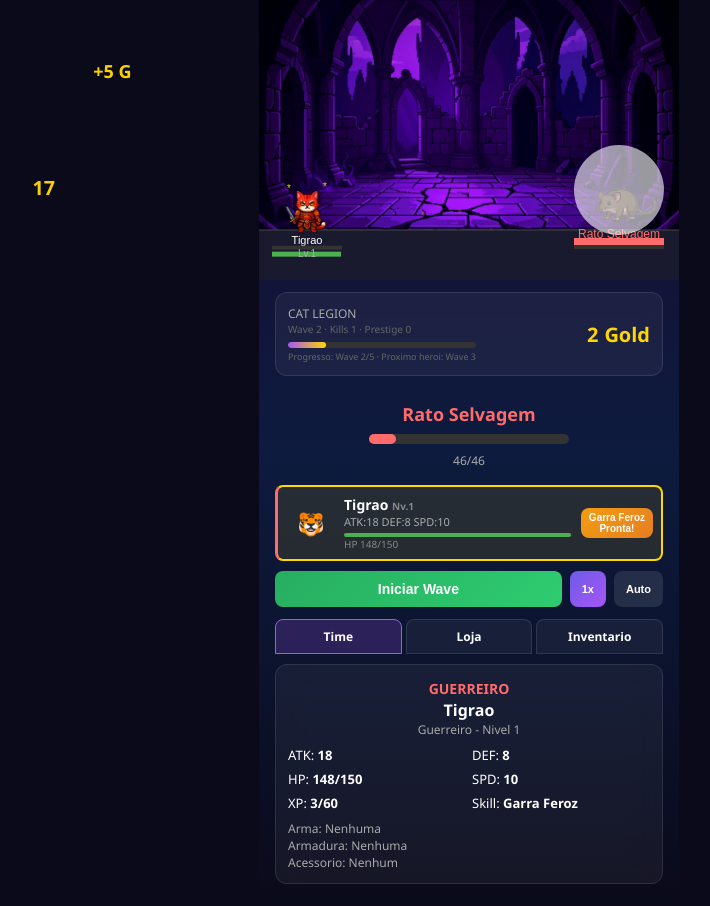
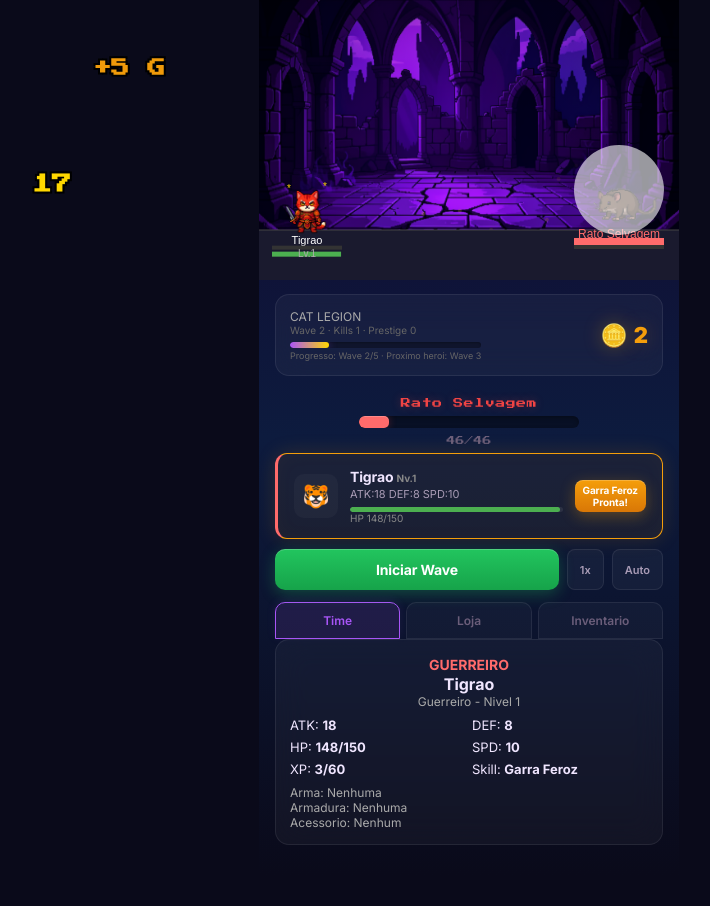
Before and after one commit to ViniciusOdorizziHoppe/Cat-Legion-App, a website: page index.html in a window 1280 px wide. Shown: the whole page, without its empty margins (171-881 px from the left). After the commit the page ends 875 px from the top, so only its background shows below. Drawn offline with Linux system fonts and the light colour scheme.

Commit message:
feat: Polimento visual completo - CSS redesign profissional
- Google Fonts: Press Start 2P (pixel/dano) + Inter (UI)
- CSS variables: paleta harmonizada (roxo, dourado, verde, vermelho, ciano)
- Cards: padding 16px, glow nas bordas, animacao de press (scale 0.98)
- Botoes: box-shadow+glow, gradiente vertical, inset highlight, scale:active
- Dano: Press Start 2P + text-shadow preto grosso (contorno)
- HP bar: gradiente + box-shadow glow + borda arredondada 6px
- Progress bar: gradiente roxo->dourado com glow
- Backdrop-filter blur nos paineis (glassmorphism)
- Inventory: cards padronizados com hover
- Util buttons: estilo secundario com toggle active
- Gold: font-weight 900 + text-shadow glow dourado
- Espacamento: 14-16px padding consistente em todos elementos

```diff
--- a/index.html
+++ b/index.html
@@ -4,44 +4,223 @@
 <meta charset="UTF-8">
 <meta name="viewport" content="width=device-width, initial-scale=1.0, user-scalable=no">
 <link rel="icon" type="image/svg+xml" href="favicon.svg">
+<link rel="preconnect" href="https://fonts.googleapis.com">
+<link href="https://fonts.googleapis.com/css2?family=Inter:wght@400;600;700;900&family=Press+Start+2P&display=swap" rel="stylesheet">
 <title>Cat Legion</title>
 <style>
+:root {
+  --bg-deep: #0a0a1a;
+  --bg-card: rgba(255,255,255,0.04);
+  --bg-card-hover: rgba(255,255,255,0.07);
+  --border-subtle: rgba(255,255,255,0.08);
+  --border-glow: rgba(168,85,247,0.4);
+  --text-primary: #f0e6ff;
+  --text-secondary: #a89bb5;
+  --text-dim: #6b5e7a;
+  --accent-purple: #a855f7;
+  --accent-gold: #f59e0b;
+  --accent-green: #22c55e;
+  --accent-red: #ef4444;
+  --accent-cyan: #06b6d4;
+  --font-pixel: 'Press Start 2P', monospace;
+  --font-ui: 'Inter', system-ui, sans-serif;
+}
 *{margin:0;padding:0;box-sizing:border-box}
-body{background:#0a0a1a;color:#fff;font-family:'Segoe UI',system-ui,sans-serif;display:flex;justify-content:center;align-items:center;min-height:100vh;overflow-x:hidden}
-#app{width:100%;max-width:420px;min-height:100vh;background:linear-gradient(180deg,#1a0a2e 0%,#0d1b3e 50%,#0a0a1a 100%);position:relative;overflow:hidden}
-#game-canvas{width:100%;height:280px;background:linear-gradient(180deg,#2d1b4e 0%,#1a0a2e 100%);display:block}
-#ui{padding:12px 16px}
-.panel{background:rgba(255,255,255,0.05);border:1px solid rgba(255,255,255,0.1);border-radius:12px;padding:12px;margin-bottom:10px;backdrop-filter:blur(12px)}
-.cat-row{display:flex;gap:8px;align-items:center;padding:8px;background:rgba(255,255,255,0.03);border-radius:8px;margin-bottom:6px;cursor:pointer;transition:all 0.2s}
-.cat-row:hover{background:rgba(255,255,255,0.08)}
-.cat-row.selected{border:2px solid #ffd700;background:rgba(255,215,0,0.1)}
-.cat-icon{font-size:36px;width:50px;text-align:center}
-.cat-info{flex:1}
-.cat-name{font-weight:bold;font-size:14px}
-.cat-stats{font-size:11px;color:#aaa}
-.cat-hp-bar{height:4px;background:#333;border-radius:2px;margin-top:4px}
-.cat-hp-fill{height:100%;background:#4caf50;border-radius:2px;transition:width 0.3s}
-.enemy-section{text-align:center;padding:16px 0}
-.enemy-name{font-size:18px;font-weight:bold;color:#ff6b6b;margin-bottom:4px}
-.enemy-hp{font-size:12px;color:#aaa}
-.gold-display{display:flex;align-items:center;gap:6px;font-size:20px;font-weight:bold;color:#ffd700}
-.btn{background:linear-gradient(135deg,#6c5ce7,#a855f7);color:#fff;border:none;padding:10px 20px;border-radius:8px;font-weight:bold;cursor:pointer;font-size:14px;transition:all 0.2s;width:100%}
-.btn:hover{transform:translateY(-1px);box-shadow:0 4px 15px rgba(168,85,247,0.4)}
-.btn:active{transform:scale(0.97)}
-.btn-sm{padding:6px 12px;font-size:12px;width:auto}
-.btn-danger{background:linear-gradient(135deg,#e74c3c,#c0392b)}
-.btn-gold{background:linear-gradient(135deg,#f39c12,#e67e22)}
-.tabs{display:flex;gap:4px;margin-bottom:10px}
-.tab{flex:1;padding:8px;text-align:center;background:rgba(255,255,255,0.05);border:1px solid rgba(255,255,255,0.1);border-radius:8px 8px 0 0;cursor:pointer;font-size:12px;font-weight:bold;transition:0.2s}
-.tab.active{background:rgba(168,85,247,0.2);border-color:#a855f7}
+body{
+  background:var(--bg-deep);
+  color:var(--text-primary);
+  font-family:var(--font-ui);
+  display:flex;justify-content:center;align-items:center;
+  min-height:100vh;overflow-x:hidden;
+  -webkit-tap-highlight-color:transparent;
+  user-select:none;-webkit-user-select:none;
+}
+#app{
+  width:100%;max-width:420px;min-height:100vh;
+  background:linear-gradient(180deg,#12062e 0%,#0d1b3e 50%,var(--bg-deep) 100%);
+  position:relative;overflow:hidden;
+}
+#game-canvas{width:100%;height:280px;display:block;background:linear-gradient(180deg,#1a0a2e 0%,#0d1b3e 100%)}
+#ui{padding:14px 16px 20px}
+.panel{
+  background:var(--bg-card);
+  border:1px solid var(--border-subtle);
+  border-radius:14px;padding:14px;margin-bottom:10px;
+  backdrop-filter:blur(16px);-webkit-backdrop-filter:blur(16px);
+}
+
+/* CAT CARDS */
+.cat-row{
+  display:flex;gap:12px;align-items:center;
+  padding:14px 16px;
+  background:var(--bg-card);
+  border:1px solid var(--border-subtle);
+  border-radius:12px;margin-bottom:8px;
+  cursor:pointer;transition:all 0.2s ease;
+  position:relative;overflow:hidden;
+}
+.cat-row:hover{background:var(--bg-card-hover);border-color:var(--border-glow)}
+.cat-row.selected{
+  border-color:var(--accent-gold);
+  box-shadow:0 0 20px rgba(245,158,11,0.15),inset 0 0 20px rgba(245,158,11,0.03);
+  background:rgba(245,158,11,0.06);
+}
+.cat-row:active{transform:scale(0.98)}
+.cat-icon{
+  font-size:32px;width:44px;height:44px;
+  display:flex;align-items:center;justify-content:center;
+  border-radius:10px;
+  background:rgba(255,255,255,0.03);
+  flex-shrink:0;
+}
+.cat-info{flex:1;min-width:0}
+.cat-name{font-weight:700;font-size:14px;letter-spacing:-0.01em}
+.cat-stats{font-size:11px;color:var(--text-secondary);margin-top:2px;display:flex;gap:10px;flex-wrap:wrap}
+.cat-stats span{white-space:nowrap}
+.cat-hp-bar{height:5px;background:rgba(255,255,255,0.08);border-radius:3px;margin-top:6px;overflow:hidden}
+.cat-hp-fill{height:100%;border-radius:3px;transition:width 0.4s ease;background:linear-gradient(90deg,var(--accent-green),#4ade80)}
+
+/* ENEMY SECTION */
+.enemy-section{text-align:center;padding:12px 0 8px}
+.enemy-name{
+  font-family:var(--font-pixel);font-size:10px;
+  font-weight:400;color:var(--accent-red);
+  margin-bottom:6px;letter-spacing:0.05em;text-shadow:0 0 10px rgba(239,68,68,0.3);
+}
+.enemy-hp{font-size:11px;color:var(--text-dim);margin-top:4px;font-family:var(--font-pixel);font-size:9px}
+
+/* HP BAR */
+.hp-bar-outer{height:12px;background:rgba(0,0,0,0.4);border-radius:6px;overflow:hidden;box-shadow:inset 0 2px 4px rgba(0,0,0,0.3)}
+.hp-bar-inner{height:100%;border-radius:6px;transition:width 0.4s ease;
+  background:linear-gradient(180deg,#ff6b6b 0%,#e74c3c 50%,#c0392b 100%);
+  box-shadow:0 0 8px rgba(239,68,68,0.3),inset 0 1px 0 rgba(255,255,255,0.2);
+}
+
+/* GOLD */
+.gold-display{
+  display:flex;align-items:center;gap:6px;
+  font-size:22px;font-weight:900;color:var(--accent-gold);
+  text-shadow:0 0 20px rgba(245,158,11,0.3);
+}
+
+/* BUTTONS */
+.btn{
+  background:linear-gradient(180deg,#7c3aed 0%,#6d28d9 100%);
+  color:#fff;border:none;padding:12px 20px;border-radius:10px;
+  font-weight:700;cursor:pointer;font-size:14px;
+  transition:all 0.15s ease;
+  width:100%;position:relative;overflow:hidden;
+  font-family:var(--font-ui);letter-spacing:-0.01em;
+  box-shadow:0 4px 15px rgba(124,58,237,0.3),inset 0 1px 0 rgba(255,255,255,0.1);
+  -webkit-tap-highlight-color:transparent;
+}
+.btn:active{transform:scale(0.96);box-shadow:0 2px 8px rgba(124,58,237,0.2)}
+.btn-sm{padding:8px 14px;font-size:12px;width:auto;border-radius:8px;white-space:nowrap}
+.btn-gold{
+  background:linear-gradient(180deg,#f59e0b 0%,#d97706 100%);
+  box-shadow:0 4px 15px rgba(245,158,11,0.3),inset 0 1px 0 rgba(255,255,255,0.2);
+}
+.btn-green{
+  background:linear-gradient(180deg,#22c55e 0%,#16a34a 100%);
+  box-shadow:0 4px 15px rgba(34,197,94,0.3),inset 0 1px 0 rgba(255,255,255,0.2);
+}
+.btn-danger{
+  background:linear-gradient(180deg,#ef4444 0%,#dc2626 100%);
+  box-shadow:0 4px 15px rgba(239,68,68,0.3),inset 0 1px 0 rgba(255,255,255,0.2);
+}
+
+/* TABS */
+.tabs{display:flex;gap:6px;margin-bottom:0}
+.tab{
+  flex:1;padding:10px 8px;text-align:center;
+  background:rgba(255,255,255,0.03);
+  border:1px solid var(--border-subtle);
+  border-radius:10px 10px 0 0;cursor:pointer;
+  font-size:12px;font-weight:600;transition:0.2s;
+  color:var(--text-dim);
+}
+.tab.active{
+  background:rgba(168,85,247,0.12);
+  border-color:var(--accent-purple);
+  color:var(--accent-purple);
+  box-shadow:0 -2px 10px rgba(168,85,247,0.1);
+}
 .tab-content{display:none}
 .tab-content.active{display:block}
-.damage-pop{position:absolute;font-weight:bold;font-size:16px;pointer-events:none;animation:popUp 1s ease-out forwards}
-@keyframes popUp{0%{opacity:1;transform:translateY(0)}100%{opacity:0;transform:translateY(-40px)}}
+
+/* DAMAGE NUMBERS */
+.damage-pop{
+  position:absolute;font-weight:900;pointer-events:none;
+  animation:popUp 1.2s ease-out forwards;
+  font-family:var(--font-pixel);font-size:11px;
+  text-shadow:2px 2px 0 #000,-2px -2px 0 #000,2px -2px 0 #000,-2px 2px 0 #000;
+  z-index:100;
+}
+@keyframes popUp{
+  0%{opacity:1;transform:translateY(0) scale(1)}
+  50%{opacity:1;transform:translateY(-20px) scale(1.1)}
+  100%{opacity:0;transform:translateY(-50px) scale(0.8)}
+}
+
+.gold-gain{
+  position:absolute;color:var(--accent-gold);font-weight:900;
+  pointer-events:none;animation:floatUp 1.5s ease-out forwards;
+  font-family:var(--font-pixel);font-size:12px;
+  text-shadow:2px 2px 0 #000,-2px -2px 0 #000,2px -2px 0 #000,-2px 2px 0 #000;
+  z-index:100;
+}
+@keyframes floatUp{
+  0%{opacity:1;transform:translateY(0)}
+  100%{opacity:0;transform:translateY(-70px)}
+}
+
+/* INVENTORY ITEMS */
+.inv-item{
+  display:flex;justify-content:space-between;align-items:center;
+  padding:12px 14px;
+  background:rgba(255,255,255,0.02);
+  border:1px solid var(--border-subtle);
+  border-radius:10px;margin-bottom:6px;font-size:12px;
+  transition:all 0.15s;
+}
+.inv-item:hover{background:rgba(255,255,255,0.05);border-color:var(--border-glow)}
+.inv-item .btn-sm{font-size:10px;padding:6px 10px}
+
+/* PROGRESS BAR */
+.progress-bar-outer{
+  height:6px;background:rgba(0,0,0,0.3);border-radius:3px;
+  overflow:hidden;box-shadow:inset 0 1px 3px rgba(0,0,0,0.3);
+}
+.progress-bar-inner{
+  height:100%;border-radius:3px;transition:width 0.5s ease;
+  background:linear-gradient(90deg,var(--accent-purple),var(--accent-gold));
+  box-shadow:0 0 10px rgba(168,85,247,0.4);
+}
+
+/* SPEED/AUTO BUTTONS */
+.util-btn{
+  padding:8px 12px;font-size:11px;font-weight:600;
+  border-radius:8px;border:1px solid var(--border-subtle);
+  background:rgba(255,255,255,0.04);
+  color:var(--text-secondary);cursor:pointer;
+  transition:all 0.15s;white-space:nowrap;
+  font-family:var(--font-ui);
+}
+.util-btn:active{transform:scale(0.95)}
+.util-btn.active{
+  background:rgba(168,85,247,0.15);
+  border-color:var(--accent-purple);
+  color:var(--accent-purple);
+}
+
+/* SCROLLBAR */
+::-webkit-scrollbar{width:4px}
+::-webkit-scrollbar-track{background:transparent}
+::-webkit-scrollbar-thumb{background:rgba(255,255,255,0.1);border-radius:2px}
+
+/* SHAKE */
 .shake{animation:shake 0.3s ease}
 @keyframes shake{0%,100%{transform:translateX(0)}25%{transform:translateX(-5px)}75%{transform:translateX(5px)}}
-.gold-gain{position:absolute;color:#ffd700;font-weight:bold;font-size:14px;pointer-events:none;animation:floatUp 1.5s ease-out forwards}
-@keyframes floatUp{0%{opacity:1;transform:translateY(0)}100%{opacity:0;transform:translateY(-60px)}}
 </style>
 </head>
 <body>
@@ -52,25 +231,25 @@
       <div>
         <div style="font-size:12px;color:#aaa">CAT LEGION</div>
         <div style="font-size:10px;color:#666">Wave <span id="wave">1</span> · Kills <span id="kills">0</span> · Prestige <span id="prestige">0</span></div>
-        <div style="margin-top:6px;height:6px;background:#333;border-radius:3px;overflow:hidden">
-          <div id="progress-bar" style="height:100%;width:0%;background:linear-gradient(90deg,#a855f7,#ffd700);border-radius:3px;transition:width 0.5s"></div>
+        <div class="progress-bar-outer" style="margin-top:6px">
+          <div id="progress-bar" class="progress-bar-inner" style="height:100%;width:0%;background:linear-gradient(90deg,#a855f7,#ffd700);border-radius:3px;transition:width 0.5s"></div>
         </div>
         <div style="font-size:9px;color:#666;margin-top:2px">Progresso: <span id="progress-text">Wave 1/5</span> · Proximo heroi: Wave <span id="next-hero">3</span></div>
       </div>
-      <div class="gold-display"><span id="gold">0</span> Gold</div>
+      <div class="gold-display">🪙 <span id="gold">0</span></div>
     </div>
     <div id="enemy-section" class="enemy-section">
       <div class="enemy-name" id="enemy-name">Rato Selvagem</div>
-      <div style="width:200px;height:10px;background:#333;border-radius:5px;margin:8px auto">
-        <div id="enemy-hp-fill" style="width:100%;height:100%;background:#ff6b6b;border-radius:5px;transition:width 0.3s"></div>
+      <div class="hp-bar-outer" style="width:220px;margin:8px auto">
+        <div id="enemy-hp-fill" class="hp-bar-inner" style="width:100%;height:100%;background:#ff6b6b;border-radius:5px;transition:width 0.3s"></div>
       </div>
       <div class="enemy-hp" id="enemy-hp-text">100/100</div>
     </div>
     <div id="cats-container"></div>
     <div style="display:flex;gap:8px;margin-top:10px">
-      <button class="btn" onclick="Game.toggleAutoWave()" id="btn-wave" style="background:linear-gradient(135deg,#27ae60,#2ecc71)">Pausar</button>
-      <button class="btn btn-sm" onclick="Game.toggleSpeed()" id="btn-speed" style="width:auto;font-size:11px">1x</button>
-      <button class="btn btn-sm" onclick="Game.toggleAutoSkill()" id="btn-auto" style="width:auto;font-size:11px;background:rgba(255,255,255,0.1)">Auto</button>
+      <button class="btn btn-green" onclick="Game.toggleAutoWave()" id="btn-wave">⚔️ Pausar</button>
+      <button class="util-btn" onclick="Game.toggleSpeed()" id="btn-speed">1x</button>
+      <button class="util-btn" onclick="Game.toggleAutoSkill()" id="btn-auto">Auto</button>
     </div>
     <div class="tabs" style="margin-top:12px">
       <div class="tab active" onclick="Game.switchTab('team')">Time</div>
@@ -453,12 +632,12 @@
     this.autoWave = !this.autoWave;
     const btn = document.getElementById('btn-wave');
     if (this.autoWave) {
-      btn.textContent = 'Pausar';
-      btn.style.background = 'linear-gradient(135deg,#27ae60,#2ecc71)';
+      btn.innerHTML = '⚔️ Pausar';
+      btn.className = 'btn btn-green';
       if (!this.autoAttack) this.startWave();
     } else {
-      btn.textContent = 'Retomar';
-      btn.style.background = 'linear-gradient(135deg,#e74c3c,#c0392b)';
+      btn.innerHTML = '▶️ Retomar';
+      btn.className = 'btn btn-danger';
       if (this.autoAttack) { clearInterval(this.autoAttack); this.autoAttack = null; }
     }
   },
@@ -481,7 +660,7 @@
     this.autoSkill = !this.autoSkill;
     const btn = document.getElementById('btn-auto');
     btn.textContent = this.autoSkill ? 'Auto ON' : 'Auto';
-    btn.style.background = this.autoSkill ? 'linear-gradient(135deg,#27ae60,#2ecc71)' : 'rgba(255,255,255,0.1)';
+    btn.className = this.autoSkill ? 'util-btn active' : 'util-btn';
   },
 
   startWave() {
@@ -907,7 +1086,7 @@
     }
     document.getElementById('tab-inventory').innerHTML =
       '<div style="font-size:14px;font-weight:bold;margin-bottom:8px">Inventario (' + inventory.length + ' itens)</div>' +
-      inventory.map((item, i) => '<div style="display:flex;justify-content:space-between;align-items:center;padding:8px;background:rgba(255,255,255,0.03);border-radius:6px;margin-bottom:4px;font-size:12px">' +
+      inventory.map((item, i) => '<div class="inv-item">' +
         '<div>' +
         (item.type === 'weapon' ? '🗡️' : item.type === 'armor' ? '🛡️' : '💍') + ' ' +
         item.name + ' <span style="color:#888">[' + item.type + ']</span></div>' +
```
